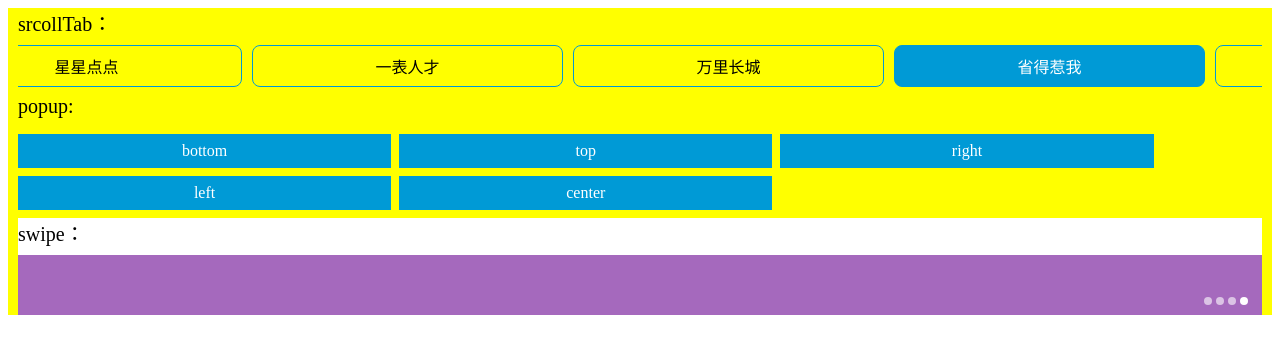
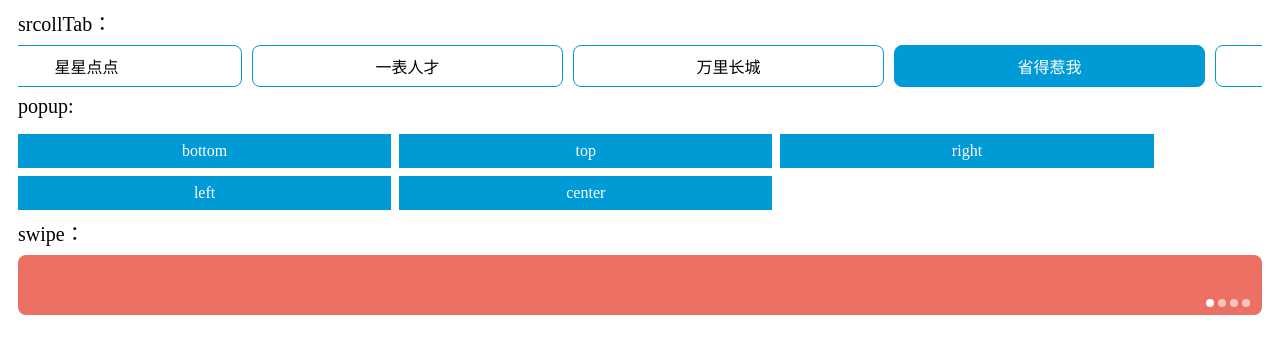
Before and after one commit to Mryuelaiyuehao/VueComponent, a Vue app: page / in a window 1280 px wide. Shown: the top 354 px of the page. Built offline with nearby package versions, Linux system fonts and the light colour scheme.

Commit message:
新增轮播图组件

```diff
--- a/package.json
+++ b/package.json
@@ -1,6 +1,6 @@
 {
   "name": "hello-world",
-  "version": "0.1.0",
+  "version": "0.2.0",
   "private": true,
   "scripts": {
     "serve": "vue-cli-service serve",
--- a/src/App.vue
+++ b/src/App.vue
@@ -5,8 +5,8 @@
       <scroll-tab
         :tabList="tabList"
         :start-index="3"
+        @click="onConfirm"
         :wrap-style="{ width: '28%', paddingRight: '10px' }"
-        @click="onConfirm"
       >
         <template #default="slotProps">
           <div
@@ -30,15 +30,12 @@
         <div class="btn" @click="()=>{showCenter = true}">center</div>
       </div>
     </div>
-    <div class="box" style="background:white">
+    <div class="box">
       <div class="title">swipe：</div>
-      <swipe :urlList="urlList" @change="onConfirm">
-        <template #swipeItem="slotProps">
-           <div class="swipe-item" :style="{ backgroundColor: slotProps.uItem }"></div>
+      <swipe :urlList="urlList" @change="onConfirm" :show-indicators="true" :auto-play="true">
+        <template #default="slotProps">
+           <div class="swipe-item" :style="{ backgroundColor: slotProps.sItem }"></div>
         </template>
-        <!-- <template #indicatorItem="slotProps">
-           <div class="indicator-item" :style="{ backgroundColor: slotProps.uItem }"></div>
-        </template> -->
       </swipe>
     </div>
     <popup v-model="showBottom" :close="()=>{showBottom = false}" :popupHeight="300" :popupPosition="'bottom'">
@@ -100,10 +97,8 @@ export default {
 
 <style scope lang="scss">
 #app {
-  background-color: yellow;
   padding: 0 $px-10;
   .box {
-
     .title {
       font-size: $px-20;
       margin: $px-8 0;
@@ -119,7 +114,6 @@ export default {
         text-align: center;
         padding: $px-8;
         color: $c-white;
-
         margin: $px-8 $px-8 0 0;
         box-sizing: border-box;
       }
@@ -144,11 +138,11 @@ export default {
   }
 
   .swipe-item {
-    font-size: 30px;
     text-align: center;
     width: 100%;
     height: 60px;
     color: #fff;
+    border-radius: $px-8 ;
   }
 }
 </style>
--- a/src/components/Swipe.vue
+++ b/src/components/Swipe.vue
@@ -1,7 +1,6 @@
 <template>
   <div
     id="swipe"
-    @mouseenter="enterFn"
     @mouseleave="leaveFn"
     @mousedown="startFn"
     @touchstart="startFn"
@@ -15,34 +14,39 @@
       ref="swipe"
       :style="{
         transform: `translateX(${transX}px)`,
-        transition: isTrans ? `transform .35s ease-out` : '',
+        transition: animateState ? `transform 350ms ease-out` : '',
       }"
       @transitionend="transEndFn"
     >
       <div
         class="swipe-item-wrapper"
-        v-for="(uItem, index) in currentList"
+        v-for="(sItem, index) in currentList"
         :key="index"
+        :style="{ padding: `0 ${wrapperPadding}px` }"
       >
-        <slot name="swipeItem" :u-item="uItem"></slot>
+        <slot :sItem="sItem"></slot>
       </div>
     </div>
-    <div v-if="showIndicator" class="indicator">
     <div
-        class="indicator-item-wrapper"
-        v-for="(uItem, index) in urlList"
-        :key="index"
+      v-if="showIndicators && swipeItemCount > 1"
+      class="indicator"
+      :class="`indicator-${indicatorPosition}`"
     >
       <div
         class="indicator-item"
+        v-for="(iItem, index) in urlList"
+        :key="index"
         :class="{ 'indicator-item-active': index === indicatorIndex }"
       ></div>
-      </div>
     </div>
   </div>
 </template>
 
 <script>
+const Swipe = {
+  MouseDown: "mousedown",
+  MouseMove: "mousemove",
+};
 export default {
   name: "Swipe",
   props: {
@@ -54,26 +58,37 @@ export default {
     // 起始索引
     startIndex: {
       type: Number,
-      default: () => 3,
+      default: () => 0,
     },
-    // 临界比
+    // 临界比，0-1之间小数
     cirticalVal: {
       type: Number,
       default: () => 1 / 5,
     },
-    // 是否开启自动播放
+    // 是否开启自动轮播
     autoplay: {
       tpye: Boolean,
-      default: () => true,
+      default: () => false,
     },
-    // 自动播放时间，ms
+    // 自动轮播时间，ms
     autoPlayTime: {
       tpye: Number,
-      default: () => 2000,
+      default: () => 3000,
     },
-    showIndicator: {
+    // 是否显示指示器
+    showIndicators: {
       tpye: Boolean,
-      default: () => true,
+      default: () => false,
+    },
+    // 指示器位置，可选值为：'top-left' 'top-center' 'top-right' 'bottom-left' 'bottom-center' 'bottom-right'
+    indicatorPosition: {
+      type: String,
+      default: () => "bottom-right",
+    },
+    // swipeItem包裹容器内边距,px
+    wrapperPadding: {
+      type: Number,
+      default: () => 0,
     },
   },
   data() {
@@ -81,162 +96,187 @@ export default {
       currentList: [], // 处理后的urlList
       activeIndex: 0, // 处理后urlList的索引值
       indicatorIndex: 0, // 实际urlList的索引值
-      currentListLen: 0, // 处理后urlList的长度
+      swipeItemCount: 0, // 处理后urlList的长度
       transX: 0, // 滑动距离,px
       preX: 0, // 初始滑动距离,px
       startX: 0, // 起始滑动值,px
       diffX: 0, // 滚动距离差值,px
-      maxTransX: 0, // 最大滚动临界值,px
-      isTrans: false, // 开启动画
+      minTransX: 0, // 最大滚动临界值,px
+      animateState: false, // 开启动画
       transState: false, // 滑动状态
-      swipeWidth: 0, // 单个swipeItem的宽度
+      swipeWidth: 0, // 单个swipeItem的宽度,px(精确值)
       timeId: null, // timeId
+      isCritical: false, // 是否滑动到临界值
     };
+  },
+  computed: {
+    // 是否可滑动 若轮播图数量<=1,则不可滑动
+    isTrans() {
+      return this.swipeItemCount > 1;
+    },
   },
   created() {
     // 数据处理 url处理
     const urlListLen = this.urlList && this.urlList.length;
     const urlListTem = JSON.parse(JSON.stringify(this.urlList));
-    // 如果轮播图数量大于1，则在首位各追加一次
+    // 如果轮播图数量大于1，则在首尾各追加一次
     if (urlListLen > 1) {
       this.currentList = urlListTem
         .slice(-1)
         .concat(urlListTem)
         .concat(urlListTem.slice(0, 1));
     } else if (urlListLen === 1) {
-      // 当只有一个轮播图时候
       this.currentList = urlListTem;
     }
-    this.currentListLen = this.currentList.length;
-    this.indicatorIndex = this.startIndex;
-    this.activeIndex = this.startIndex + 1;
+    this.swipeItemCount = this.currentList.length;
+    this.activeIndex = this.indicatorIndex = this.startIndex;
+    this.activeIndex += 1;
+    this.$emit("change", this.indicatorIndex); // 发送change事件
   },
   mounted() {
-    this.init();
-    // 监听页面大小发生变化，重新初始化参数
-    window.addEventListener("resize", this.init);
+    // 当轮播图数量只有一张时候，只做展示
+    if (!this.isTrans) return;
+    this.init(); // 初始化
+    this.autoplay && this.autoPlayFn(); // 自动轮播
+    window.addEventListener("resize", this.init); // 监听页面大小发生变化，重新初始化参数
   },
-  destroyed() {
-    // window.removeEventListener("resize");
+  beforeDestroy() {
+    window.removeEventListener("resize", this.init);
     clearInterval(this.timeId);
   },
   methods: {
     // 初始化
     init() {
-      this.swipeWidth = this.$refs.swipe.clientWidth; // 获取单个swipeItem的宽度
-      this.maxTransX = -(this.currentListLen - 1) * this.swipeWidth; // 最大滑动距离
-      this.transX = this.preX = this.calcTrans(); // 初始化滑动距离
-      this.autoplay && this.autoPlayFn(); // 自动播放
-    },
-    // 鼠标进入 - enter
-    enterFn() {
-      this.transState = false;
+      this.swipeWidth = this.$refs.swipe.getBoundingClientRect().width; // 获取单个swipeItem的宽度
+      this.minTransX = -(this.swipeItemCount - 1) * this.swipeWidth; // 滑动距离 - 最小
+      this.transX = this.preX = this.calcTrans(); // 当前位置滑动距离
     },
     // 鼠标离开 - leave
     leaveFn() {
-      this.transState && this.endFn();
+      this.endFn();
     },
     // 开始 - start
     startFn(e) {
+      if (!this.isTrans) return;
       this.autoPlayFn && clearInterval(this.timeId);
-      // 滑动状态 - 开启
-      this.transState = true;
-      // 点击/触控元素的位置
-      this.startX = this.calcX(e, "mousedown");
+      this.diffX = 0; // 滑动距离置0
+      this.transState = true; // 滑动状态 - 开启
+      this.startX = this.calcX(e, Swipe.MouseDown); // 点击或触控元素的位置
     },
     // 移动 -  move
     moveFn(e) {
       e.preventDefault();
       if (this.ingoreTrans()) return;
       if (this.transState) {
-        this.diffX = this.calcX(e, "mousemove") - this.startX;
-        // 临界值处理 - 滑动到一张或者最后一张轮播图时候
-        if (this.transX >= 0 || this.transX <= this.maxTransX) {
-          return;
+        // 临界值处理 - 滑动到一张
+        if (this.transX >= 0) {
+          this.isCritical = true;
+          this.activeIndex = 0;
+        } else if (this.transX <= this.minTransX) {
+          this.isCritical = true;
+          this.activeIndex = this.swipeItemCount - 1;
+        } else {
+          // 时时滑动
+          this.isCritical = false;
+          this.diffX = this.calcX(e, Swipe.MouseMove) - this.startX;
+          this.transX = this.diffX + this.preX;
         }
-        // 时时滑动
-        this.transX = this.diffX + this.preX;
       }
     },
     // 计算距离
     calcX(e, eventType) {
       const type = e && e.type;
+      // 鼠标事件 PC端
       if (type === eventType) {
         return e.clientX;
       } else {
+        // 触控事件 - 移动端
         return e.touches[e.touches.length - 1].clientX;
       }
     },
     // 结束 - end
     endFn() {
       if (this.ingoreTrans()) return;
-      // 滑动距离绝对值
-      const diffXAbs = Math.abs(this.diffX);
-      // 滑过轮播图个数
-      const count = Math.floor(diffXAbs / this.swipeWidth);
-      // 与滑动距离临界值进行对比 判断是否划入下一张轮播图中
-      const critialVal = diffXAbs / this.swipeWidth - count;
+      const diffXAbs = Math.abs(this.diffX); // 滑动距离绝对值
+      const swipeItemCount = Math.trunc(diffXAbs / this.swipeWidth); // 滑过轮播图个数
+      const critialVal = diffXAbs / this.swipeWidth - swipeItemCount; // 滑动临界值比例
       // 左滑
       if (this.diffX > 0) {
-        this.activeIndex -= count;
+        this.activeIndex -= swipeItemCount;
         if (critialVal >= this.cirticalVal) {
           this.activeIndex -= 1;
         }
         this.activeIndex = this.fixIndex(this.activeIndex);
       } else if (this.diffX < 0) {
         // 右滑
-        this.activeIndex += count;
+        this.activeIndex += swipeItemCount;
         if (critialVal >= this.cirticalVal) {
           this.activeIndex += 1;
         }
         this.activeIndex = this.fixIndex(this.activeIndex, false);
       }
-      // 滑动状态关闭
-      this.transState = false;
-      // 开启动画
-      this.isTrans = true;
+      this.transState = false; // 滑动状态 - 关闭
+      this.indicatorIndex = this.calcIndex(this.activeIndex) - 1; // 获取实际的索引值
+      // 当手指滑动距离正好等于整数个SwipeItem时候
+      if (critialVal === 0) {
+        if (this.isCritical) {
+          this.animateState = true; // 动画 - 开启
           this.transX = this.preX = this.calcTrans();
+        } else {
+          this.transEndFn();
+        }
+      } else {
+        this.animateState = true; // 动画 - 开启
+        this.transX = this.preX = this.calcTrans();
+      }
     },
     // 修正索引值
-    fixIndex(i, isFirst = true) {
-      if (isFirst) {
+    fixIndex(i, isLeft = true) {
+      // 第一张轮播图
+      if (isLeft) {
         return i < 0 ? 0 : i;
       } else {
-        return i > this.currentListLen - 1 ? this.currentListLen - 1 : i;
+        // 最后一张轮播图
+        return i > this.swipeItemCount - 1 ? this.swipeItemCount - 1 : i;
       }
     },
     // 动画结束 - end
     transEndFn() {
-      // 关闭缓动动画
-      this.isTrans = false;
+      this.animateState = false; // 动画-关闭
       // 当滑动到最后或者第一张时候，瞬间拉回回当前轮播图实际位置
-      if (this.activeIndex === 0) {
-        this.activeIndex = this.indicatorIndex =  this.currentListLen - 2;
-      } else if (this.activeIndex === this.currentListLen - 1) {
-        this.activeIndex = 1;
-      }
-      this.indicatorIndex = this.activeIndex - 1;
+      this.activeIndex = this.calcIndex(this.activeIndex);
       this.transX = this.preX = this.calcTrans();
-      // this.$emit("change", this.activeIndex - 1);
-      this.autoPlayFn && this.autoPlayFn();
+      this.$emit("change", this.indicatorIndex); // 发送change事件
+      this.autoPlayFn && this.autoPlayFn(); // 自动播放-开启
     },
     // 计算滑动位置
     calcTrans() {
       return -this.activeIndex * this.swipeWidth;
     },
+    // 计算索引位置
+    calcIndex(i) {
+      if (i === 0) {
+        return this.swipeItemCount - 2;
+      } else if (i === this.swipeItemCount - 1) {
+        return 1;
+      } else {
+        return i;
+      }
+    },
     // 忽略滑动 - 当动画结束后或只有一张图片时候
     ingoreTrans() {
-      return this.isTrans || this.currentListLen === 1;
+      return this.animateState || !this.isTrans;
     },
     // 自动轮播
     autoPlayFn() {
       clearInterval(this.timeId);
-      // this.timeId = setInterval(() => {
-      //   this.activeIndex += 1;
-      //   this.activeIndex = this.fixIndex(this.activeIndex, false);
-      //   this.isTrans = true;
-      //   this.transX = this.preX = this.calcTrans();
-      // }, this.autoPlayTime);
+      this.timeId = setInterval(() => {
+        this.activeIndex += 1;
+        this.activeIndex = this.fixIndex(this.activeIndex, false);
+        this.indicatorIndex = this.calcIndex(this.activeIndex) - 1;
+        this.animateState = true;
+        this.transX = this.preX = this.calcTrans();
+      }, this.autoPlayTime);
     },
   },
 };
@@ -252,7 +292,6 @@ export default {
   // width: 100px;
   // margin: 0 auto;
   width: 100%;
-  background-color: yellow;
   font-size: 0;
   overflow: hidden;
   @include ios-fix;
@@ -262,35 +301,44 @@ export default {
     .swipe-item-wrapper {
       width: 100%;
       display: inline-block;
+      box-sizing: border-box;
       @include ios-fix;
-      .swipe-item {
-        font-size: 30px;
-        text-align: center;
-        width: 100%;
-        height: 60px;
-        color: #fff;
-      }
     }
   }
   .indicator {
     position: absolute;
-    bottom: 10px;
-    right: 10px;
     display: flex;
-    .indicator-item-wrapper{
-      margin-right: $px-4;
-      .indicator-item{
+
+    // 指示器位置
+    $indicator-position-list: (top-left, $px-8, auto, auto, $px-8, 0),
+      (top-center, $px-8, auto, auto, 50%, -50%),
+      (top-right, $px-8, $px-8, auto, auto, 0),
+      (bottom-left, auto, auto, $px-8, $px-8, 0),
+      (bottom-center, auto, auto, $px-8, 50%, -50%),
+      (bottom-right, auto, $px-8, $px-8, auto, 0);
+
+    @each $position, $top, $right, $bottom, $left,
+      $trans-x in $indicator-position-list
+    {
+      &.indicator-#{$position} {
+        top: $top;
+        right: $right;
+        bottom: $bottom;
+        left: $left;
+        transform: translate($trans-x, 0);
+      }
+    }
+    .indicator-item {
       width: $px-8;
       height: $px-8;
       border-radius: 100%;
       background-color: $c-white;
       opacity: 0.6;
+      margin-right: $px-4;
 
-        &.indicator-item-active{
+      &.indicator-item-active {
         opacity: 1;
       }
-      }
-
     }
   }
 }
```
Also changed, not shown: 1 other file (tests, documents, lock files or other folders). Lines whose indentation alone changed are shown as unchanged.
